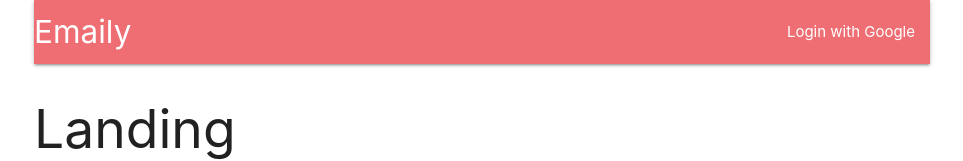
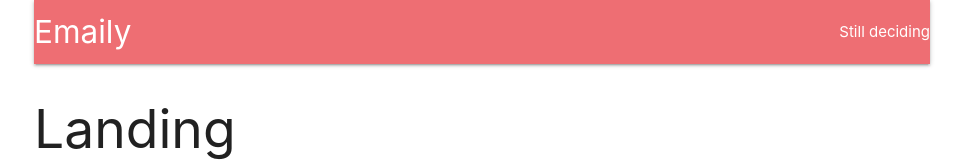
Before and after one commit to shaw64489/email-app, a React (Create React App) app in the folder client/: page / in a window 1280 px wide. Shown: the top 161 px of the page, without its empty margins (158-1121 px from the left). Built offline with nearby package versions, Linux system fonts and the light colour scheme; no server answers.

Commit message:
modify auth reducer

```diff
--- a/client/src/actions/index.js
+++ b/client/src/actions/index.js
@@ -2,14 +2,13 @@
 import { FETCH_USER } from "./types";
 
 //action creator - fetch user
-export const fetchUser = () => {
-  //return function - when function executed it will make the request
-  //dispatch passed to forward off request to reducers
-  //dont want to dispatch an action until the request is completed
-  return function(dispatch) {
-    //get request to backend - pass route to api
-    axios
-      .get("/api/current_user")
-      .then(res => dispatch({ type: FETCH_USER, payload: res }));
-  };
+//return function - when function executed it will make the request
+//dispatch passed to forward off request to reducers
+//dont want to dispatch an action until the request is completed
+export const fetchUser = () => async dispatch => {
+  //get request to backend - pass route to api
+  const res = await axios.get("/api/current_user");
+
+  //res.data is user data
+  dispatch({ type: FETCH_USER, payload: res.data });
 };
--- a/client/src/components/Header.js
+++ b/client/src/components/Header.js
@@ -1,9 +1,32 @@
 import React, { Component } from 'react';
+
+import { connect } from 'react-redux';
 
 //create header class based component
 class Header extends Component {
+
+    //helper method to replace links based on authentication status
+    //inspect this.props.auth - depending on value return
+    renderContent() {
+
+        switch(this.props.auth) {
+            //null
+            case null:
+                return 'Still deciding';
+            //false
+            case false:
+                return 'Im logged out';
+            //object - we are logged in
+            default:
+                return 'Im logged in';
+
+        }
+    }
+
     //define render method
+    //replace login if based on authentication status - call renderContent
     render() {
+
         return (
             <nav>
                 <div className="nav-wrapper">
@@ -11,9 +34,7 @@
                         Emaily
                     </a>
                     <ul className="right">
-                        <li>
-                            <a>Login with Google</a>
-                        </li>
+                        {this.renderContent()}
                     </ul>
                 </div>
             </nav>
@@ -21,4 +42,12 @@
     }
 }
 
-export default Header;
+//called with entire state object out of redux store
+function mapStateToProps({ auth }) {
+
+    //return object passed to header as props - auth state
+    return { auth};
+
+}
+
+export default connect(mapStateToProps)(Header);
--- a/client/src/reducers/authReducer.js
+++ b/client/src/reducers/authReducer.js
@@ -1,11 +1,19 @@
-//first arg - state object - initial state empty object
+//import fetchUser action type
+import { FETCH_USER } from '../actions/types';
+
+//first arg - state object - initial state null - no clue if user is logged in
 //second arg - action object
-export default function(state = {}, action) {
+export default function(state = null, action) {
 
-    console.log(action);
 
+    //watch for actions coming into reducer
     switch (action.type) {
-        //no change return state
+
+        //action with type fetch user
+        case FETCH_USER:
+            //return user model - either an object or false
+            return action.payload || false;
+        //no change return state - no clue if user is logged in
         default:
             return state;
     }
```
